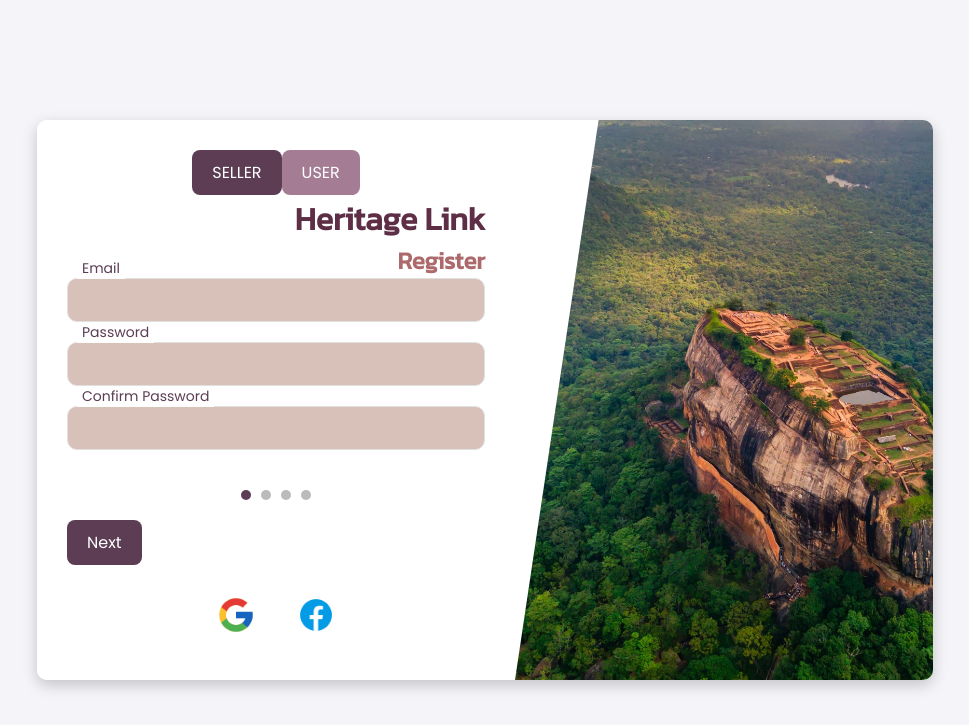
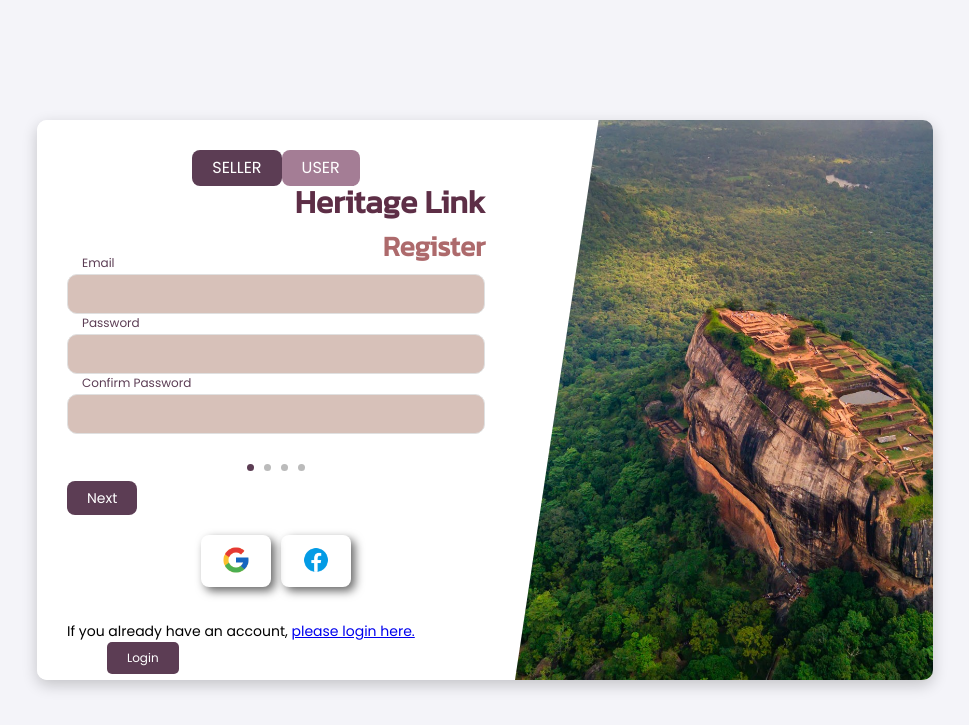
Before and after one commit to IHANsaja/HeritageLink, a PHP site: page /PHP/signup.php in a window 1280 px wide. Shown: the top 725 px of the page, without its empty margins (155-1124 px from the left). Run offline with PHP 8.4, Linux system fonts and the light colour scheme.

Commit message:
font adjustments+container size

```diff
--- a/PHP/signup.php
+++ b/PHP/signup.php
@@ -93,8 +93,10 @@
             <button class="role-button active" onclick="selectRole('seller')">SELLER</button>
             <button class="role-button" onclick="selectRole('user')">USER</button>
         </div>
+        <div>
         <h1 class="logo">Heritage Link</h1>
         <h2 class="sub-heading">Register</h2>
+        </div>
         <?php if ($reg_error): ?>
             <p class="error"><?php echo $reg_error; ?></p>
         <?php endif; ?>
--- a/styles/signupstyles.css
+++ b/styles/signupstyles.css
@@ -19,6 +19,8 @@
     overflow: hidden;
     font-family: 'Poppins', sans-serif;
     background-color: white;
+    max-width:1050px;
+    max-height: 600px;
 }
 
 .left-side {
@@ -54,8 +56,9 @@
     font-family:'Kanit', sans-serif;
     color: #5D2E46;
     font-size: 32px;
-    margin: 0;
+    margin:0px 0;
     text-align: right;
+    line-height: 1;
 }
 
 .sub-heading {
@@ -63,6 +66,8 @@
     font-family:'Kanit', sans-serif;
     color:#AD6A6C;
     margin: 0px 0;
+    font-size: 28px;
+    line-height: 2;
 }
 
 form {
@@ -82,16 +87,16 @@
     left: 10px; /* Adjust as needed */
     background-color: #fff;
     padding: 0 5px;
-    font-size: 14px;
+    font-size: 12px;
     color: #5C3D54;
 }
 
 input {
     width: 100%;
-    padding: 15px;
+    padding: 10px;
     border: 1px solid #e0e0e0;
     border-radius: 10px;
-    font-size: 16px;
+    font-size: 12px;
     background-color: #D7C1B9;
     box-sizing: border-box;
 }
@@ -111,8 +116,9 @@
     border-radius: 8px;
     padding: 10px 20px;
     cursor: pointer;
-    font-size: 16px;
+    font-size: 14px;
     font-family: 'Poppins', sans-serif;
+    line-height: 1;
 }
 
 button#prevBtn {
@@ -137,12 +143,12 @@
 .pagination-dots {
     display: flex;
     justify-content: center;
-    margin: 20px 0;
+    margin: 10px 0;
 }
 
 .dot {
-    height: 10px;
-    width: 10px;
+    height: 7px;
+    width: 7px;
     margin: 0 5px;
     background-color: #bbb;
     border-radius: 50%;
@@ -163,13 +169,14 @@
 .social-btn {
     border: none;
     background: none;
-    margin: 0 0px;
+    margin: 0 5px;
     cursor: pointer;
+    box-shadow: 4px 4px 10px rgba(0, 0, 0, 0.6);
 }
 
 .social-btn img {
-    width: 40px;
-    height: 40px;
+    width: 30px;
+    height: 30px;
 }
 
 .right-side {
@@ -212,12 +219,12 @@
     border: none;
     border-radius: 5px;
     cursor: pointer;
-    font-size: 16px;
+    font-size: 12px;
 }
 
 .login-btn:hover {
     background-color: #3a2b37;
 }
 .login-para{
-    font-size:medium;
+    font-size: 14px;
 }
```
